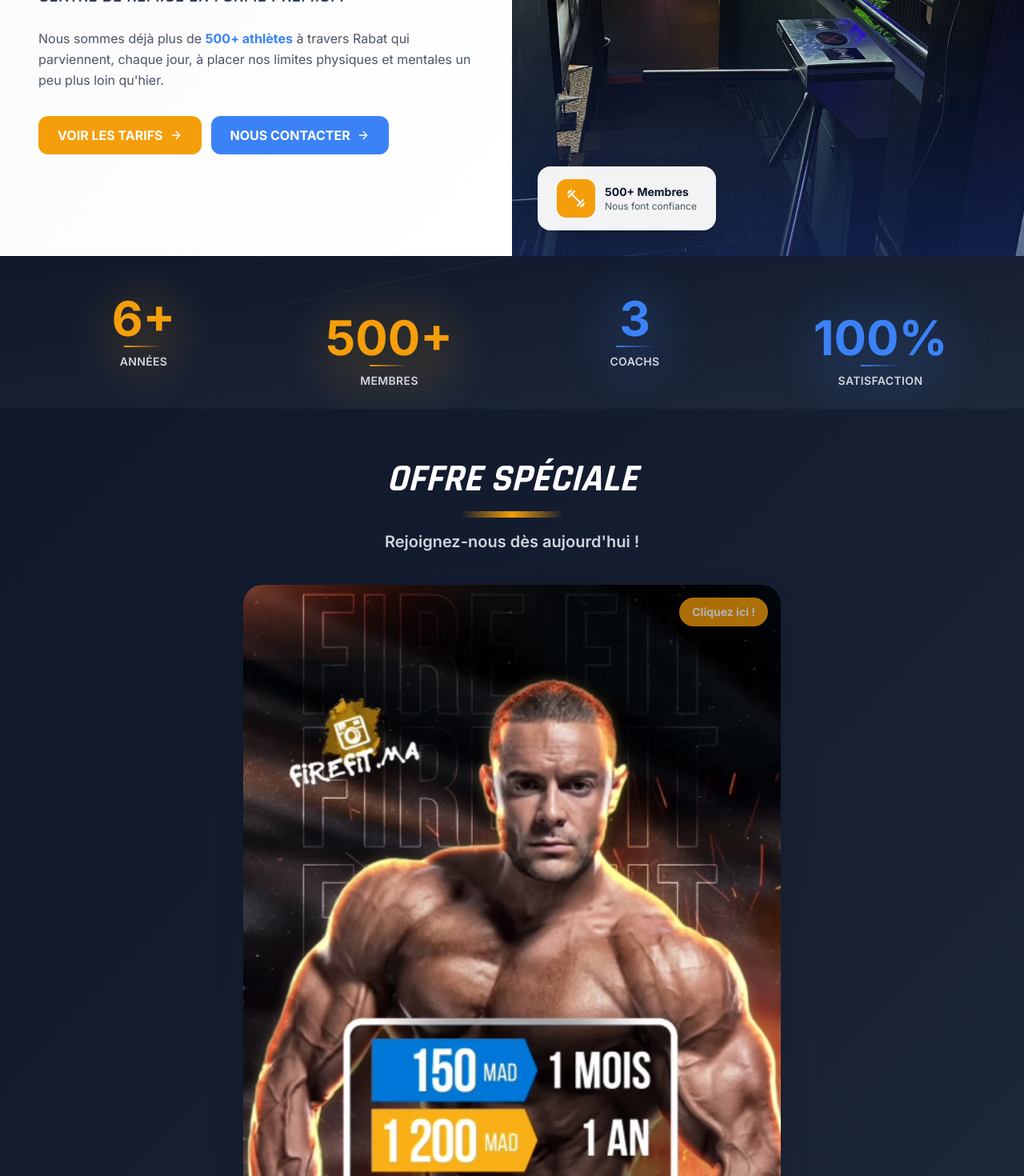
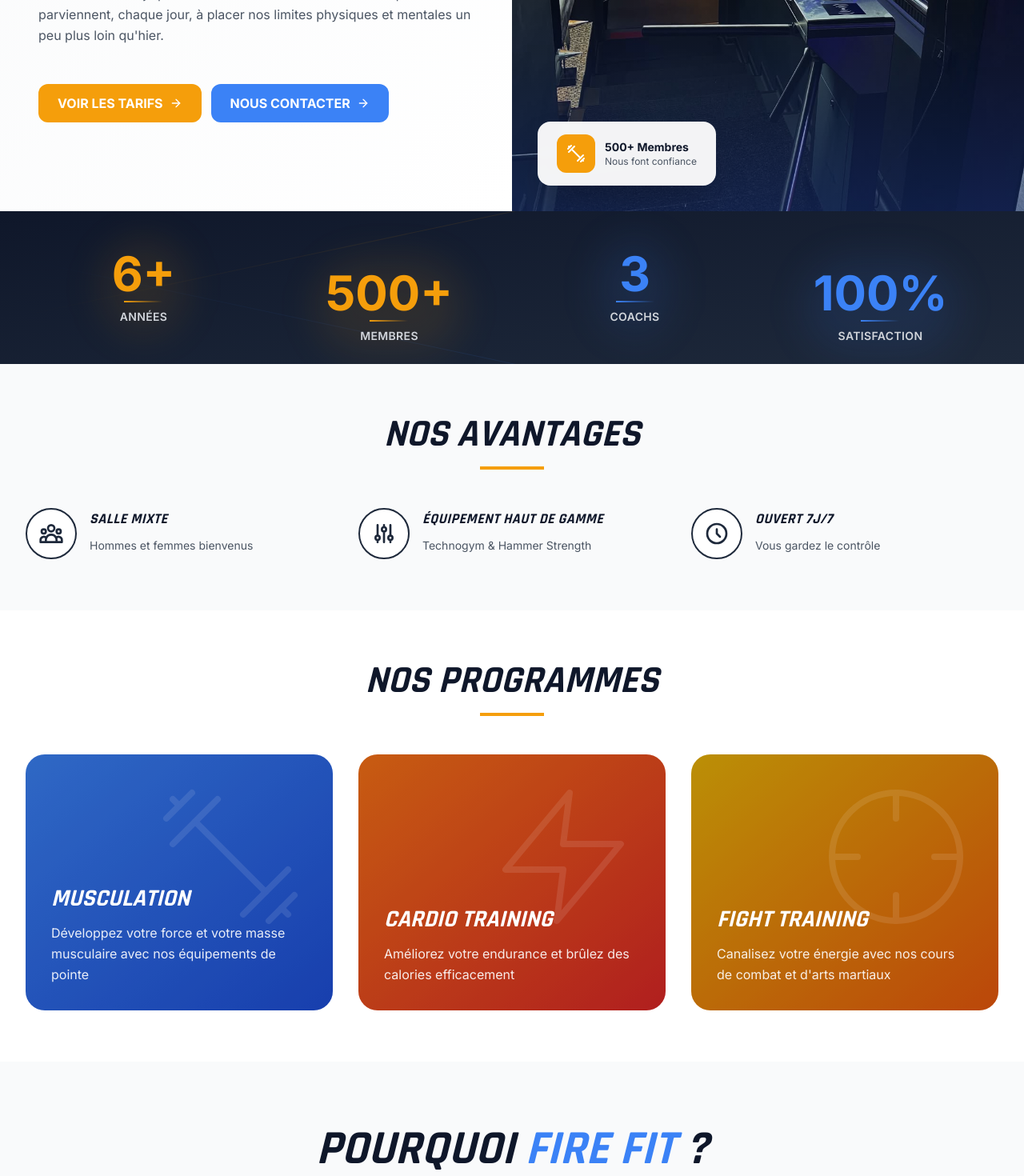
Before and after one commit to ismaelelidrissi/firefit-website, a React (Vite) app: page / in a window 1280 px wide. Shown: the part 480-1950 px from the top of the page at 80% size. Built offline with nearby package versions, Linux system fonts and the light colour scheme.

Commit message:
fixing padding

```diff
--- a/src/App.jsx
+++ b/src/App.jsx
@@ -17,7 +17,7 @@ function App() {
       <ScrollToTop />
       <div className="flex flex-col min-h-screen">
         <Navbar />
-        <main className="flex-grow">
+        <main className="flex-grow pt-[124px ]">
           <Routes>
             <Route path="/" element={<Home />} />
             <Route path="/about" element={<About />} />
--- a/src/pages/Home.jsx
+++ b/src/pages/Home.jsx
@@ -51,9 +51,9 @@ const Home = () => {
   return (
     <div className="min-h-screen bg-white">
       {/* Hero Section  */}
-      <section className="pt-20">
+      <section className="pt-6">
         <div className="min-h-[calc(100vh-5rem)] grid lg:grid-cols-2">
-          {/* Left Side*/}
+          {/* Left Side - Content avec background mobile */}
           <div className="relative flex items-center justify-center px-6 lg:px-12 py-16 lg:py-0 bg-gradient-to-br from-gray-50 to-white">
 
             {/* Image de fond SEULEMENT sur mobile */}
@@ -68,7 +68,7 @@ const Home = () => {
             </div>
 
             {/* Contenu texte avec flou derrière */}
-            <div className="relative z-10 max-w-xl space-y-6">
+            <div className="relative z-10 max-w-xl space-y-8">
 
               {/* Titre avec flou */}
               <h1 className="text-7xl md:text-6xl font-bold italic leading-tight">
@@ -90,7 +90,7 @@ const Home = () => {
               </p>
 
               {/* Boutons */}
-              <div className="flex flex-col sm:flex-row gap-3 pt-2">
+              <div className="flex flex-col sm:flex-row gap-3 pt-4">
                 <Link
                   to="/pricing"
                   className="group inline-flex items-center justify-center space-x-2 bg-fire-orange hover:bg-orange-600 text-white px-6 py-3 rounded-xl font-bold text-base transition-all duration-300 hover:scale-105 hover:shadow-xl"
@@ -215,22 +215,22 @@ const Home = () => {
 
 
 
-      {/* Offre Spéciale Section - NOUVELLE */}
-      <section className="py-12 md:py-16 bg-gradient-to-br from-slate-900 to-slate-800">
+      {/* Offre Spéciale Section - MOBILE UNIQUEMENT */}
+      <section className="block lg:hidden py-12 md:py-16 bg-gradient-to-br from-slate-900 to-slate-800">
         <div className="max-w-7xl mx-auto px-4 sm:px-6 lg:px-8">
           {/* Titre */}
           <div className="text-center mb-10">
-            <h2 className="text-4xl md:text-5xl font-black text-white mb-4">
+            <h2 className="text-3xl md:text-4xl lg:text-5xl font-black text-white mb-4">
               OFFRE SPÉCIALE
             </h2>
             <div className="w-32 h-2 bg-gradient-to-r from-transparent via-fire-orange to-transparent mx-auto mb-4"></div>
-            <p className="text-xl text-gray-300 font-semibold">
+            <p className="text-lg md:text-xl text-gray-300 font-semibold">
               Rejoignez-nous dès aujourd'hui !
             </p>
           </div>
 
           {/* Image promotionnelle */}
-          <div className="max-w-2xl mx-auto">
+          <div className="w-full mx-auto">
             <Link
               to="/contact"
               className="group relative block overflow-hidden rounded-3xl shadow-2xl hover:shadow-fire-orange/50 transition-all duration-500 hover:scale-105"
@@ -239,44 +239,23 @@ const Home = () => {
               <div className="absolute -inset-2 bg-gradient-to-r from-fire-orange via-orange-600 to-fire-orange rounded-3xl blur-2xl opacity-0 group-hover:opacity-50 transition-all duration-500"></div>
 
               {/* Image */}
-              <div className="relative">
+              <div className="relative px-6">
                 <img
                   src="/promo-firefit.jpg"
                   alt="Offre Fire Fit - 150 MAD/mois ou 1200 MAD/an"
                   className="w-full h-auto rounded-3xl"
-                  onError={(e) => {
-                    e.target.style.display = 'none';
-                    e.target.parentElement.innerHTML = `
-                      <div class="bg-gradient-to-br from-orange-500 to-red-600 aspect-[9/16] rounded-3xl flex items-center justify-center text-white p-8">
-                        <div class="text-center">
-                          <h3 class="text-4xl font-black mb-6">OFFRES FIRE FIT</h3>
-                          <div class="space-y-4 mb-8">
-                            <div class="bg-blue-600 px-6 py-4 rounded-xl">
-                              <span class="text-5xl font-black">150 MAD</span>
-                              <span class="text-2xl ml-2">/ 1 MOIS</span>
-                            </div>
-                            <div class="bg-yellow-500 px-6 py-4 rounded-xl">
-                              <span class="text-5xl font-black">1200 MAD</span>
-                              <span class="text-2xl ml-2">/ 1 AN</span>
-                            </div>
-                          </div>
-                          <p class="text-sm uppercase tracking-wider">Sans frais d'inscription</p>
-                        </div>
-                      </div>
-                    `;
-                  }}
                 />
 
                 {/* Badge "Cliquez pour vous inscrire" */}
-                <div className="absolute top-4 right-4 bg-fire-orange text-white px-4 py-2 rounded-full text-sm font-bold shadow-lg animate-pulse">
+                <div className="absolute top-2 right-8 md:top-4 md:right-4 bg-fire-orange text-white px-6 py-1.5 md:px-4 md:py-2 rounded-full text-xs md:text-sm font-bold shadow-lg animate-pulse">
                   Cliquez ici !
                 </div>
 
                 {/* Overlay au hover */}
                 <div className="absolute inset-0 bg-gradient-to-t from-fire-orange/80 via-transparent to-transparent opacity-0 group-hover:opacity-100 transition-all duration-500 rounded-3xl flex items-end justify-center pb-8">
                   <div className="text-white text-center">
-                    <p className="text-2xl font-black mb-2">S'INSCRIRE MAINTENANT</p>
-                    <p className="text-sm">Cliquez pour nous contacter →</p>
+                    <p className="text-xl md:text-2xl font-black mb-2">S'INSCRIRE MAINTENANT</p>
+                    <p className="text-xs md:text-sm">Cliquez pour nous contacter →</p>
                   </div>
                 </div>
               </div>
--- a/src/pages/Team.jsx
+++ b/src/pages/Team.jsx
@@ -169,13 +169,13 @@ const Team = () => {
                     {/* Certifications */}
                     <div className="mb-6">
                       <h4 className="flex items-center space-x-2 text-xs font-black text-gray-900 mb-3 uppercase tracking-wider">
-                        <Award className="w-4 h-4 text-fire-orange" />
+                        <Award className="w-4 h-4 text-fire-blue" />
                         <span>Certifications</span>
                       </h4>
                       <ul className="space-y-2">
                         {coach.certifications.map((cert, idx) => (
                           <li key={idx} className="flex items-start space-x-2 text-gray-700 text-sm">
-                            <span className="text-fire-orange font-bold ">•</span>
+                            <span className="text-fire-blue font-bold ">•</span>
                             <span>{cert}</span>
                           </li>
                         ))}
```
Also changed, not shown: src/index.css (line endings or trailing spaces).
